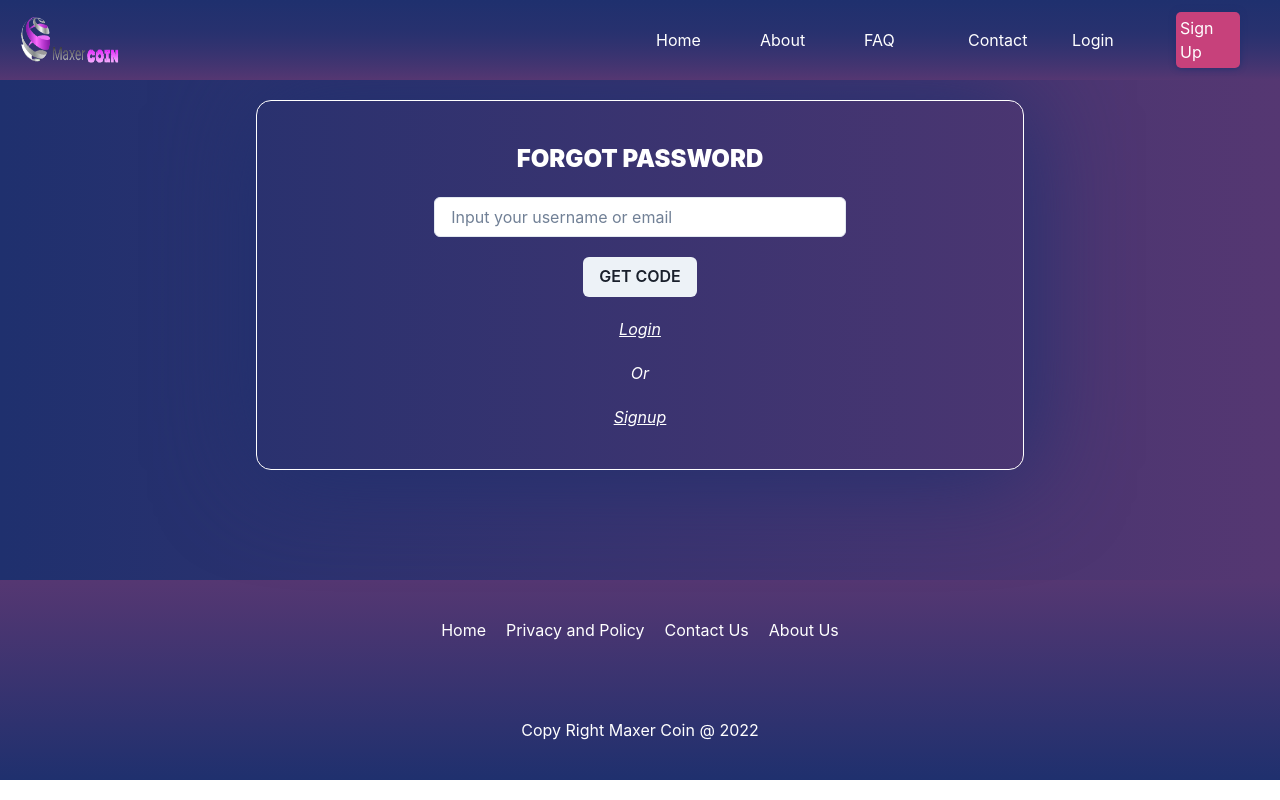
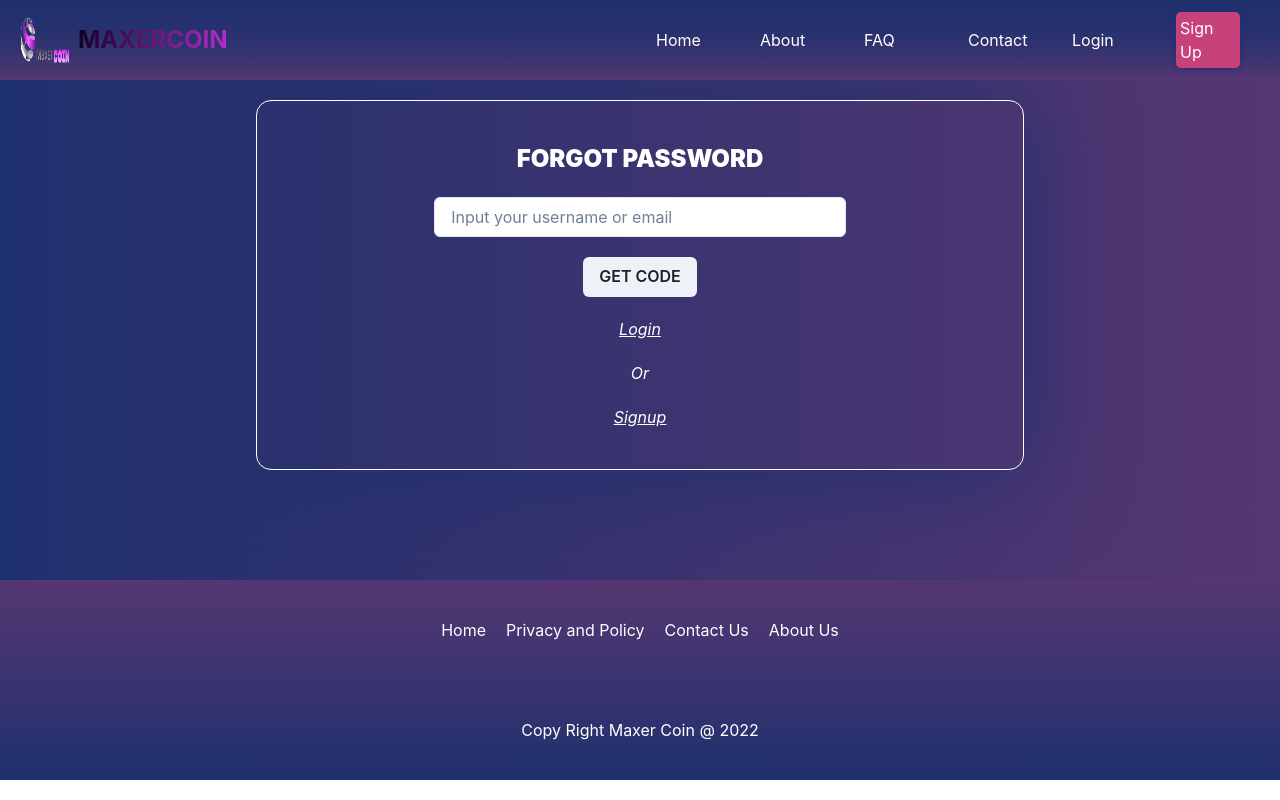
Before and after one commit to maxercoin/web, a Next.js app: page /forgotpassword in a window 1280 px wide. Built offline with nearby package versions, Linux system fonts and the light colour scheme.

Commit message:
Update header.js

```diff
--- a/components/header/header.js
+++ b/components/header/header.js
@@ -1,49 +1,130 @@
-import { Box,Text, useMediaQuery } from '@chakra-ui/react'
-import React from 'react'
-import colors from '../utils/colors'
-import Image from 'next/image';
-import logo from '../../assets/logo.png'
-import {useRouter} from 'next/router'
-import styles from './headers.module.css'
-import Mobilemenu from './mobilemenu';
+import { Box, Text, useMediaQuery } from "@chakra-ui/react";
+import React from "react";
+import colors from "../utils/colors";
+import Image from "next/image";
+import logo from "../../assets/logo.png";
+import { useRouter } from "next/router";
+import styles from "./headers.module.css";
+import Mobilemenu from "./mobilemenu";
 function Headercomponent() {
-    const [isLargerthan805] = useMediaQuery('(min-width: 805px)')
-    const {push:goto} = useRouter()
-    const {primarycolor,secondarycolor,deg1color,deg2color,deg3color,primaryTextColor} = colors;
+  const [isLargerthan805] = useMediaQuery("(min-width: 805px)");
+  const { push: goto } = useRouter();
+  const {
+    primarycolor,
+    secondarycolor,
+    deg1color,
+    deg2color,
+    deg3color,
+    primaryTextColor,
+  } = colors;
   const buttonsProps = {
-        width:'4em',
-        transition:'border 0.2s ease-in-out',
+    width: "4em",
+    transition: "border 0.2s ease-in-out",
     borderBottom: `0px solid ${deg1color}`,
-        _hover:{borderBottom: `5px solid ${deg1color}`,cursor:'pointer'},
-
-    }
+    _hover: { borderBottom: `5px solid ${deg1color}`, cursor: "pointer" },
+  };
   return (
-    <Box zIndex='5' className={styles.headersStyles}  paddingLeft={5} paddingRight={5} color={primaryTextColor} display='flex' justifyContent='space-between' alignItems='center' w='100vw' h='10vh' bg={primarycolor} bgGradient={`linear(to-b, ${primarycolor},70%, ${secondarycolor})`}>
-        <Image onClick={(e)=>{goto('/')}} src={logo} height='50px' width='100px'/>
-        {isLargerthan805 && <Box h='100%'alignItems='center' display='flex' gap='10' w='70%' justifyContent='flex-end'>
-            <Box onClick={(e)=>{goto('/')}} {...buttonsProps}>
+    <Box
+      zIndex="5"
+      className={styles.headersStyles}
+      paddingLeft={5}
+      paddingRight={5}
+      color={primaryTextColor}
+      display="flex"
+      justifyContent="space-between"
+      alignItems="center"
+      w="100vw"
+      h="10vh"
+      bg={primarycolor}
+      bgGradient={`linear(to-b, ${primarycolor},70%, ${secondarycolor})`}
+    >
+      <Box display="flex" alignItems="center" justifyContent="center" gap="2">
+        <Image
+          onClick={(e) => {
+            goto("/");
+          }}
+          src={logo}
+          height="50px"
+          width="50px"
+        />
+        <Text
+          fontSize="1.5em"
+          bg="linear-gradient(90deg, rgba(20,0,36,1) 0%, rgba(179,46,204,1) 100%)"
+          bgClip="text"
+          fontWeight="bold"
+        >
+          MAXERCOIN
+        </Text>
+      </Box>
+      {isLargerthan805 && (
+        <Box
+          h="100%"
+          alignItems="center"
+          display="flex"
+          gap="10"
+          w="70%"
+          justifyContent="flex-end"
+        >
+          <Box
+            onClick={(e) => {
+              goto("/");
+            }}
+            {...buttonsProps}
+          >
             <Text>Home</Text>
           </Box>
-            <Box onClick={(e)=>{goto('/#about')}} {...buttonsProps}>
+          <Box
+            onClick={(e) => {
+              goto("/#about");
+            }}
+            {...buttonsProps}
+          >
             <Text>About</Text>
           </Box>
-            <Box onClick={(e)=>{goto('/#faqs')}} {...buttonsProps}>
+          <Box
+            onClick={(e) => {
+              goto("/#faqs");
+            }}
+            {...buttonsProps}
+          >
             <Text>FAQ</Text>
           </Box>
-            <Box onClick={(e)=>{ goto('/#contactus')}} {...buttonsProps}>
+          <Box
+            onClick={(e) => {
+              goto("/#contactus");
+            }}
+            {...buttonsProps}
+          >
             <Text>Contact</Text>
           </Box>
-            <Box onClick={(e)=>{goto('/login')}} {...buttonsProps}>
+          <Box
+            onClick={(e) => {
+              goto("/login");
+            }}
+            {...buttonsProps}
+          >
             <Text>Login</Text>
           </Box>
-            <Box onClick={(e)=>{goto('/signup')}} w='4em' bg={deg2color} padding={1} borderRadius='5px' cursor='pointer' _hover={{bg:deg1color}} boxShadow={`0 0 6px ${primarycolor}`} mr='5'>
+          <Box
+            onClick={(e) => {
+              goto("/signup");
+            }}
+            w="4em"
+            bg={deg2color}
+            padding={1}
+            borderRadius="5px"
+            cursor="pointer"
+            _hover={{ bg: deg1color }}
+            boxShadow={`0 0 6px ${primarycolor}`}
+            mr="5"
+          >
             <Text>Sign Up</Text>
           </Box>
         </Box>
-}
+      )}
       {!isLargerthan805 && <Mobilemenu />}
     </Box>
-  )
+  );
 }
 
-export default Headercomponent
+export default Headercomponent;
```
Lines whose indentation alone changed are shown as unchanged.
